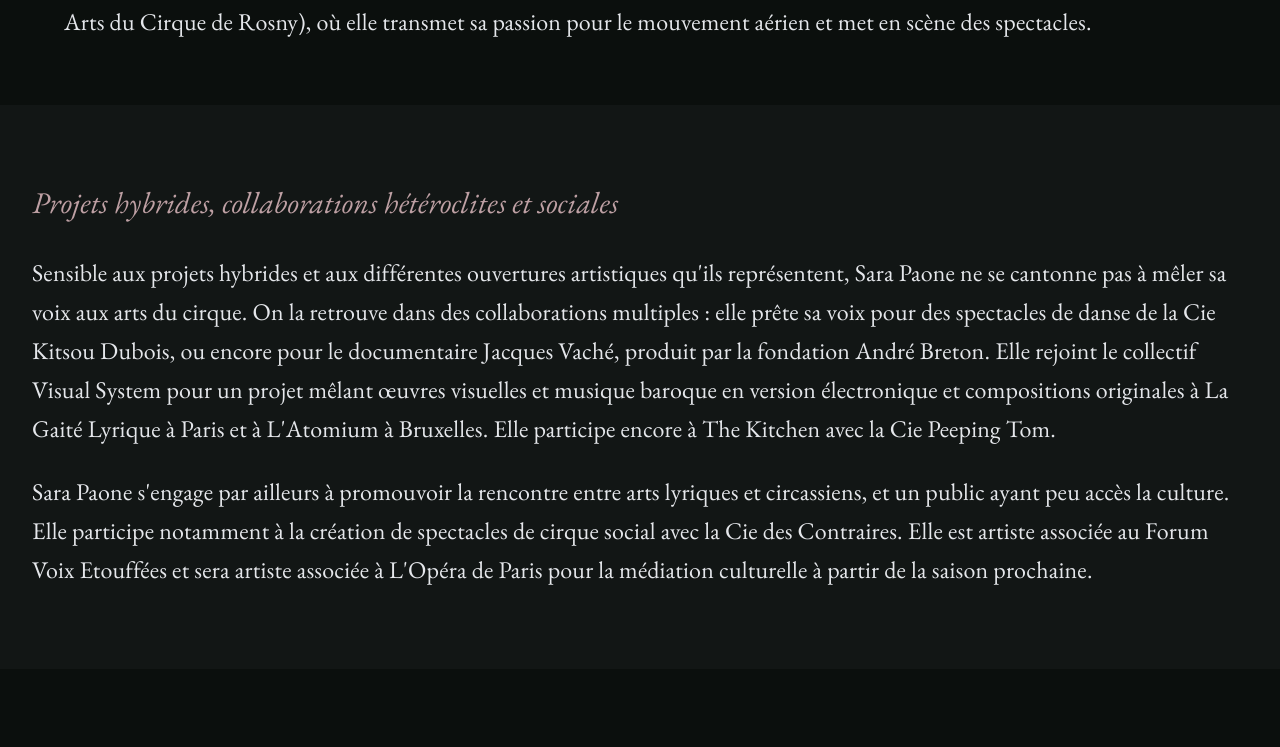
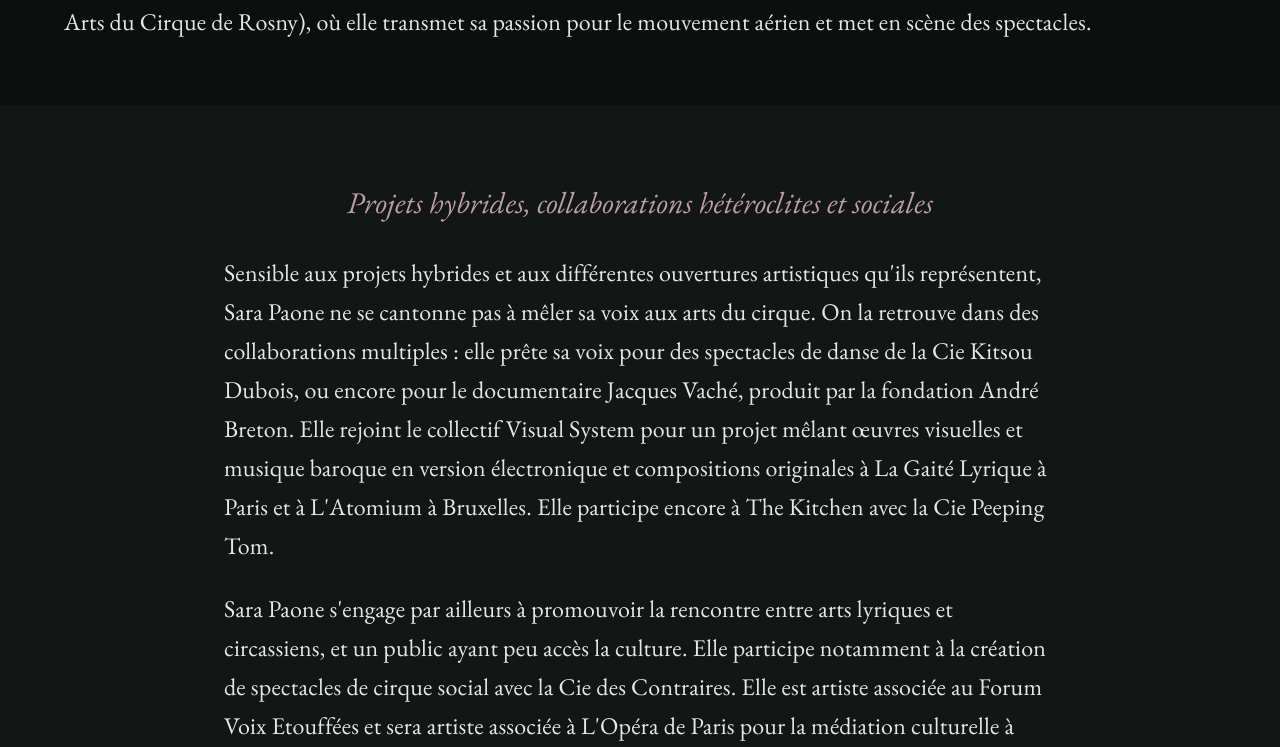
Before and after one commit to AbdulCher/SaraPaone, a React (Vite) app: page /bio in a window 1280 px wide. Shown: the part 2255-3002 px from the top of the page. Built offline with nearby package versions, Linux system fonts and the light colour scheme; a web font is replaced by a local one.

Commit message:
Actualisation effective

```diff
--- a/src/pages/Bio.jsx
+++ b/src/pages/Bio.jsx
@@ -119,8 +119,8 @@ export default function Bio() {
       </section>
 
       {/* Projets hybrides */}
-      <motion.section {...fadeUp} className="max-w-7xl mx-auto px-8 py-20">
-        <h3 style={{ fontStyle: 'italic' }} className="text-3xl text-[#bea0a4] mb-8">
+      <motion.section {...fadeUp} className="max-w-4xl mx-auto px-8 py-20">
+        <h3 style={{ fontStyle: 'italic' }} className="flex justify-center text-3xl text-[#bea0a4] mb-8">
           Projets hybrides, collaborations hétéroclites et sociales
         </h3>
         <p className="text-2xl leading-relaxed text-gray-200 mb-6">
```
